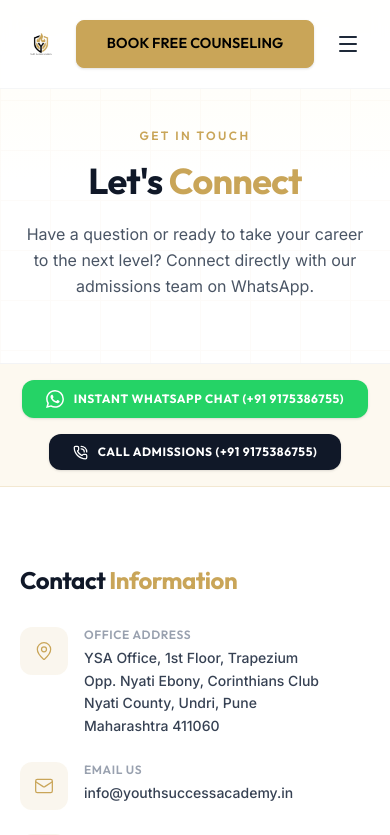
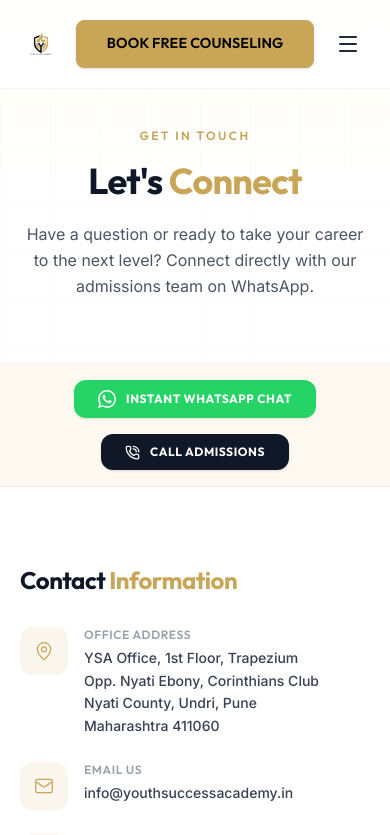
Before and after one commit to yassh96/youth-academy-web, a Next.js app: page /contact in a window 390 px wide. Shown: the top 835 px of the page. Built offline with nearby package versions, Linux system fonts and the light colour scheme.

Commit message:
Clean up contact quick action button labels by removing phone numbers

```diff
--- a/app/contact/page.tsx
+++ b/app/contact/page.tsx
@@ -84,7 +84,7 @@
             style={{ fontFamily: "var(--font-outfit)" }}
           >
             <WhatsAppIcon size={18} />
-            Instant WhatsApp Chat (+91 9175386755)
+            Instant WhatsApp Chat
           </a>
           <a
             href="tel:+919175386755"
@@ -92,7 +92,7 @@
             style={{ fontFamily: "var(--font-outfit)" }}
           >
             <PhoneCall size={15} />
-            Call Admissions (+91 9175386755)
+            Call Admissions
           </a>
         </div>
       </div>
```
